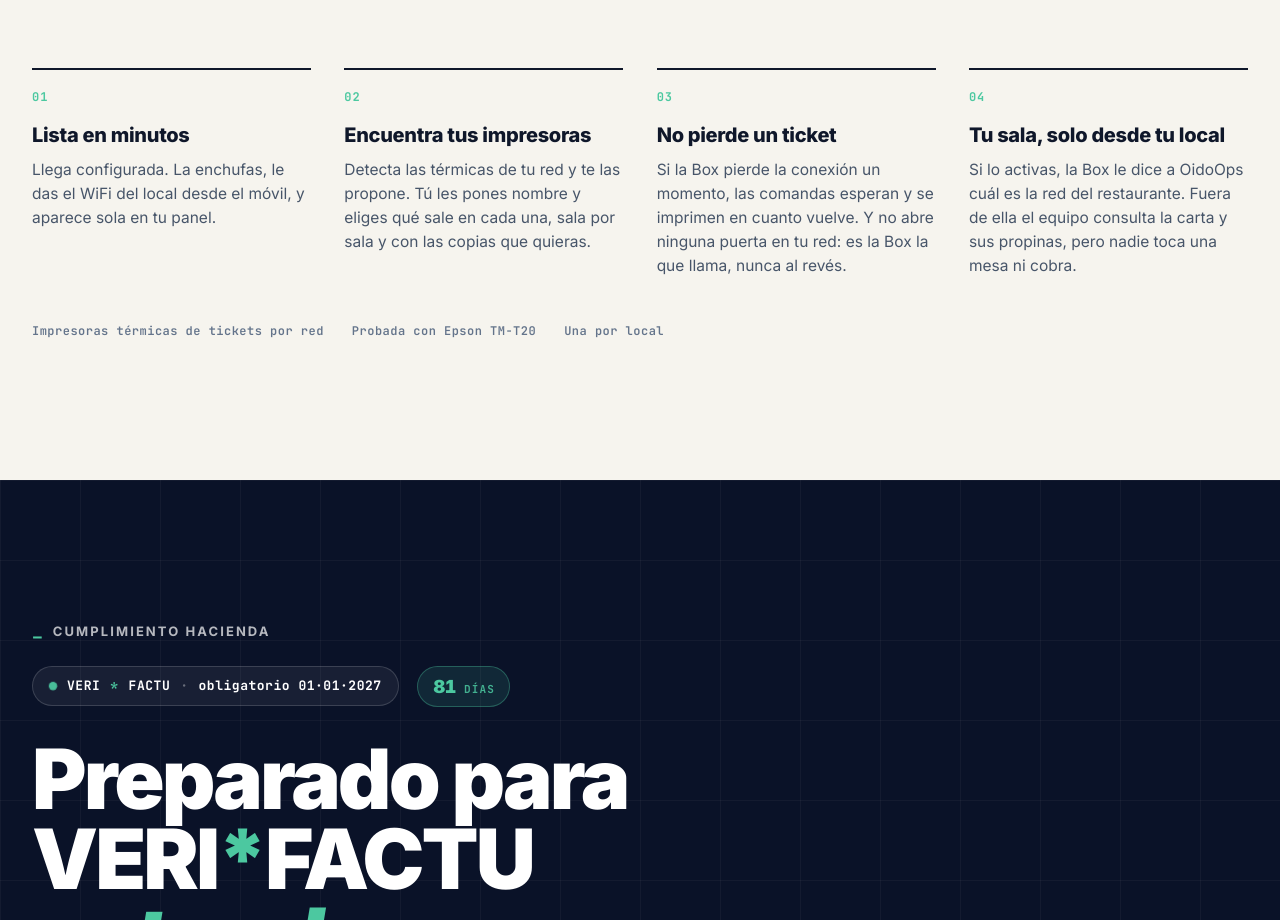
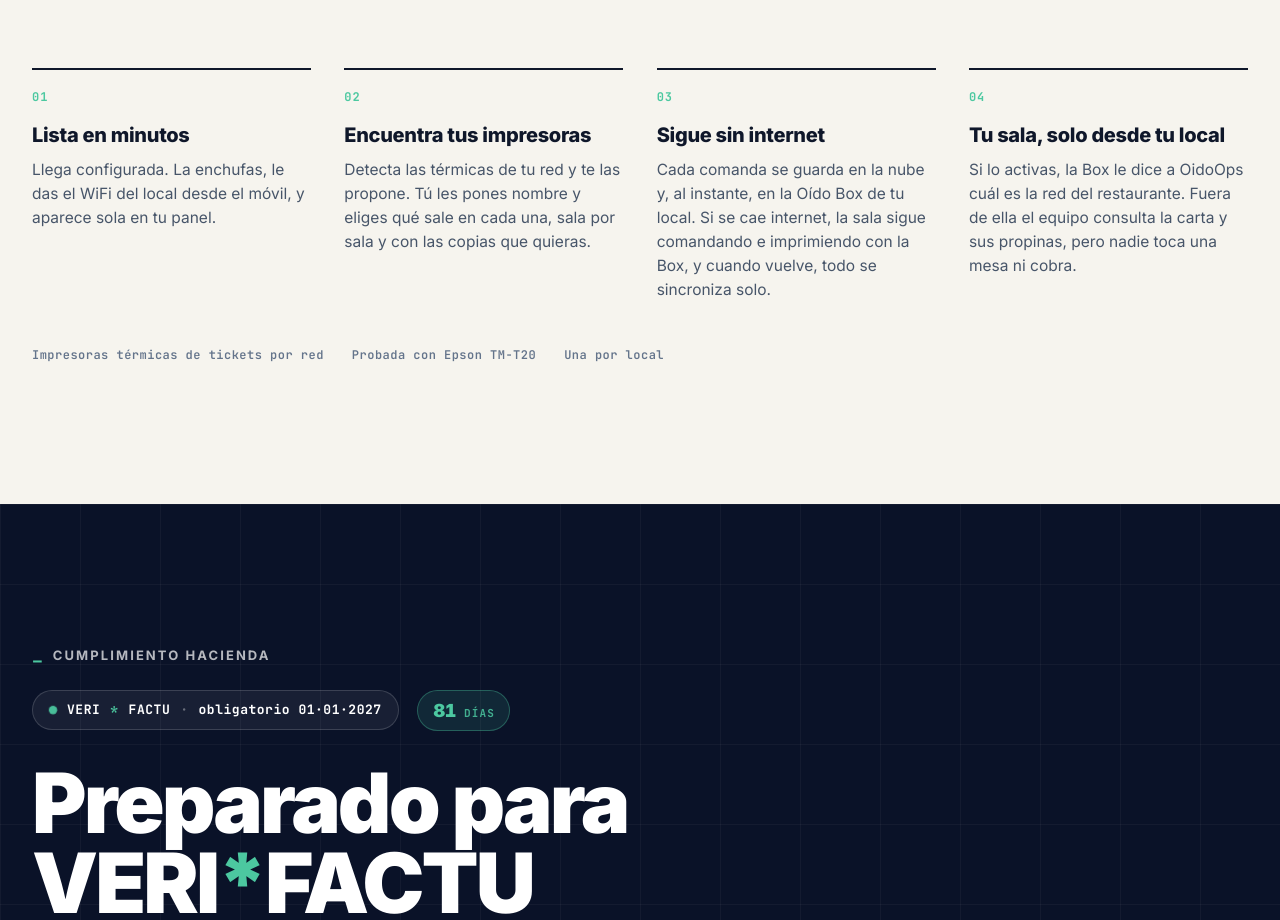
Before and after one commit to ezecodo/almacen, a React (Vite) app in the folder apps/web/: page / in a window 1280 px wide. Shown: the part 9220-10140 px from the top of the page. Built offline with nearby package versions, Linux system fonts and the light colour scheme; no server answers.

Commit message:
vidriera: la Oído Box sigue sin internet
Co-Authored-By: Claude Opus 5.5 <noreply@anthropic.com>

```diff
--- a/apps/web/src/pages/landing/copy.ts
+++ b/apps/web/src/pages/landing/copy.ts
@@ -252,8 +252,8 @@ export const copy = {
       },
       {
         num: '03',
-        title: 'No pierde un ticket',
-        body: 'Si la Box pierde la conexión un momento, las comandas esperan y se imprimen en cuanto vuelve. Y no abre ninguna puerta en tu red: es la Box la que llama, nunca al revés.',
+        title: 'Sigue sin internet',
+        body: 'Cada comanda se guarda en la nube y, al instante, en la Oído Box de tu local. Si se cae internet, la sala sigue comandando e imprimiendo con la Box, y cuando vuelve, todo se sincroniza solo.',
       },
       {
         num: '04',
```
